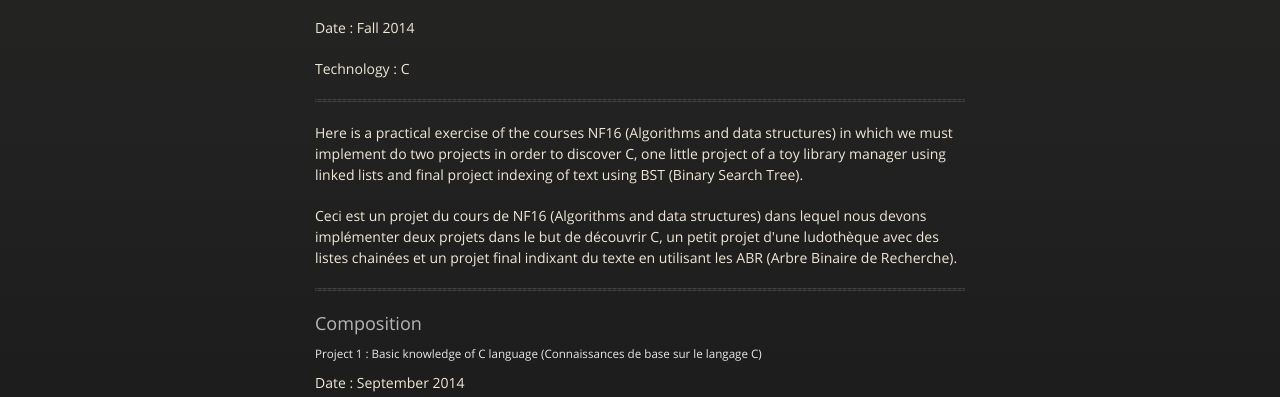
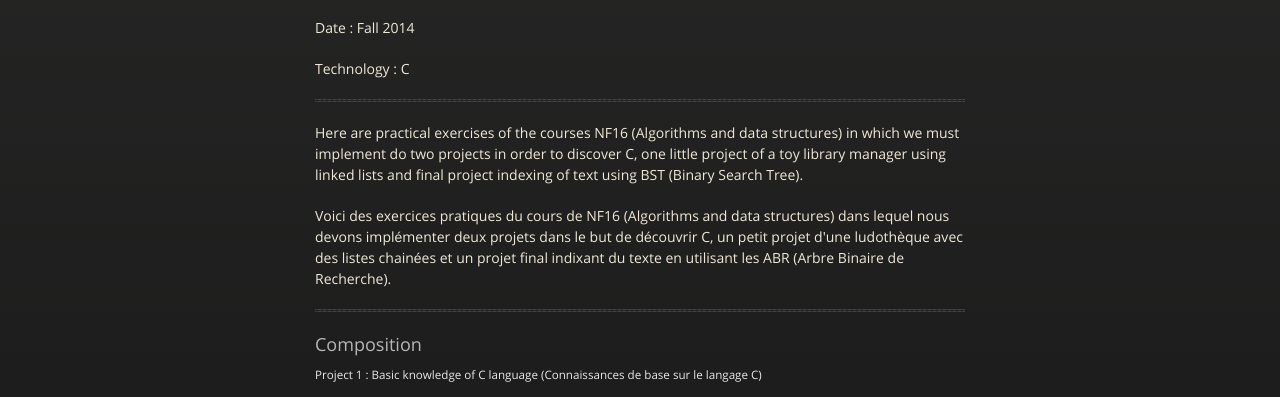
Before and after one commit to Lifaker/NF16-Toy-Library-and-Text-Indexing, a plain HTML site: page index.html in a window 1280 px wide. Shown: the part 363-760 px from the top of the page. Drawn offline with nearby package versions, Linux system fonts and the light colour scheme.

Commit message:
Update index.html

```diff
--- a/index.html
+++ b/index.html
@@ -49,9 +49,9 @@
 
 <hr>
 
-<p>Here is a practical exercise of the courses NF16 (Algorithms and data structures) in which we must implement do two projects in order to discover C, one little project of a toy library manager using linked lists and final project indexing of text using BST (Binary Search Tree).</p>
+<p>Here are practical exercises of the courses NF16 (Algorithms and data structures) in which we must implement do two projects in order to discover C, one little project of a toy library manager using linked lists and final project indexing of text using BST (Binary Search Tree).</p>
 
-<p>Ceci est un projet du cours de NF16 (Algorithms and data structures) dans lequel nous devons implémenter deux projets dans le but de découvrir C, un petit projet d'une ludothèque avec des listes chainées et un projet final indixant du texte en utilisant les ABR (Arbre Binaire de Recherche).</p>
+<p>Voici des exercices pratiques du cours de NF16 (Algorithms and data structures) dans lequel nous devons implémenter deux projets dans le but de découvrir C, un petit projet d'une ludothèque avec des listes chainées et un projet final indixant du texte en utilisant les ABR (Arbre Binaire de Recherche).</p>
 
 <hr>
 
```
